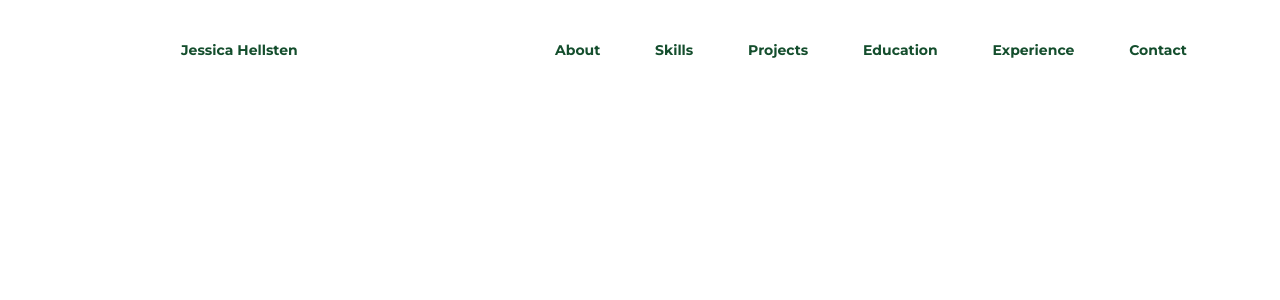
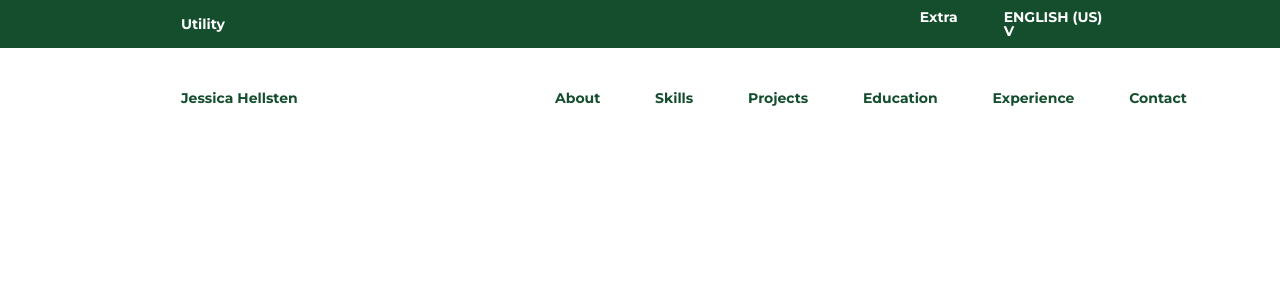
Before and after one commit to hellsten/jessicahellsten-website, a React (Vite) app: page / in a window 1280 px wide. Shown: the top 300 px of the page. Built offline with nearby package versions, Linux system fonts and the light colour scheme.

Commit message:
Added UtilityNavigation bar

```diff
--- a/src/App.jsx
+++ b/src/App.jsx
@@ -5,12 +5,14 @@ import './App.css'
 import Navigation from './components/Navigation/Navigation.jsx'
 import HomePage from './pages/HomePage/HomePage.jsx'
 import ExtraPage from './pages/ExtraPage/ExtraPage.jsx'
+import UtilityNavigation from './components/UtilityNavigation/UtilityNavigation.jsx'
 
 function App() {
 
   return (
     <>
       <BrowserRouter>
+        <UtilityNavigation />
         <Navigation />
 
         <Routes>
--- a/src/components/UtilityNavigation/UtilityNavigation.jsx
+++ b/src/components/UtilityNavigation/UtilityNavigation.jsx
@@ -0,0 +1,55 @@
+import { NavLink } from "react-router-dom";
+import "./UtilityNavigation.scss";
+
+import Hamburger from '../../assets/icons/Hamburger.svg?react'
+
+function UtilityNavigation() {
+
+  const scrollToSection = (id) => {
+    const sectionElement = document.getElementById(id);
+    if (sectionElement) {
+      sectionElement.scrollIntoView({ behavior: "smooth" });
+    }
+  };
+
+  return (
+    <section className="utility-navigation">
+
+      {/* <nav className="utility-navigation__container utility-navigation__mobile-on">
+        <div className="utility-navigation__icon">
+            <NavLink
+            to="/"
+          >
+            Utility
+          </NavLink>
+        </div>
+      </nav> */}
+
+      <nav className="utility-navigation__container utility-navigation__desktop-on">
+        <div className="utility-navigation__icon">
+            <NavLink
+            to="/"
+          >
+            Utility
+          </NavLink>
+        </div>
+
+
+        <div className="utility-navigation__links">
+          <NavLink
+            to="/"
+          >
+            Extra
+          </NavLink>
+          <NavLink
+            to="/"
+          >
+            ENGLISH (US) V
+          </NavLink>
+        </div>
+      </nav>
+    </section>
+  );
+}
+
+export default UtilityNavigation;
--- a/src/components/UtilityNavigation/UtilityNavigation.scss
+++ b/src/components/UtilityNavigation/UtilityNavigation.scss
@@ -0,0 +1,90 @@
+@use "./../../styles/colors" as *;
+@use "./../../styles/keyframes" as *;
+@use "./../../styles/mixins" as *;
+
+.utility-navigation {
+  position: sticky;
+  display: flex;
+  justify-content: center;
+  background-color: $green-color-primary;
+  height: 48px;
+  align-items: center;
+  &__container {
+    display: flex;
+    flex-direction: row;
+    justify-content: space-between;
+    align-items: center;
+    padding: 2rem;
+    width: 75%;
+
+  }
+  &__icon {
+    padding: 10px;
+    border-radius: 20px;
+    a {
+      padding: 10px;
+      border-radius: 20px;
+      font-size: 14px;
+      font-weight: 700;
+      color: $color-white;
+      border: 1px solid transparent;
+            @include tablet{
+              border-radius: 12px;
+              font-size: 10px;
+              padding: 8px;
+            }
+      &:hover {
+        color: $green-color-primary;
+        background-color: $color-white;
+        border: 1px solid $color-white;
+      }
+    }
+  }
+  &__links {
+    display: flex;
+    flex-direction: row;
+    justify-content: right;
+    width: 22%;
+    gap: 24px;
+    @include tablet{
+      width: 30%;
+    }
+    a {
+      padding: 10px;
+      border-radius: 20px;
+      font-size: 14px;
+      font-weight: 700;
+      color: $color-white;
+      border: 1px solid transparent;
+            @include tablet{
+              border-radius: 12px;
+              font-size: 10px;
+              padding: 8px;
+            }
+      @include mobile{
+        display: none;
+      }
+      &:hover {
+        border: 1px solid $color-white;
+      }
+    }
+  }
+  &__hamburger-icon{
+      width: 48px;
+      height: 48px;
+      color: $green-color-primary;
+
+  }
+  &__desktop-on{
+    display: flex;
+    @include mobile {
+      display: none;
+    }
+  }
+  &__mobile-on{
+    display: none;
+    @include mobile {
+      display: flex;
+    }
+  }
+}
```
